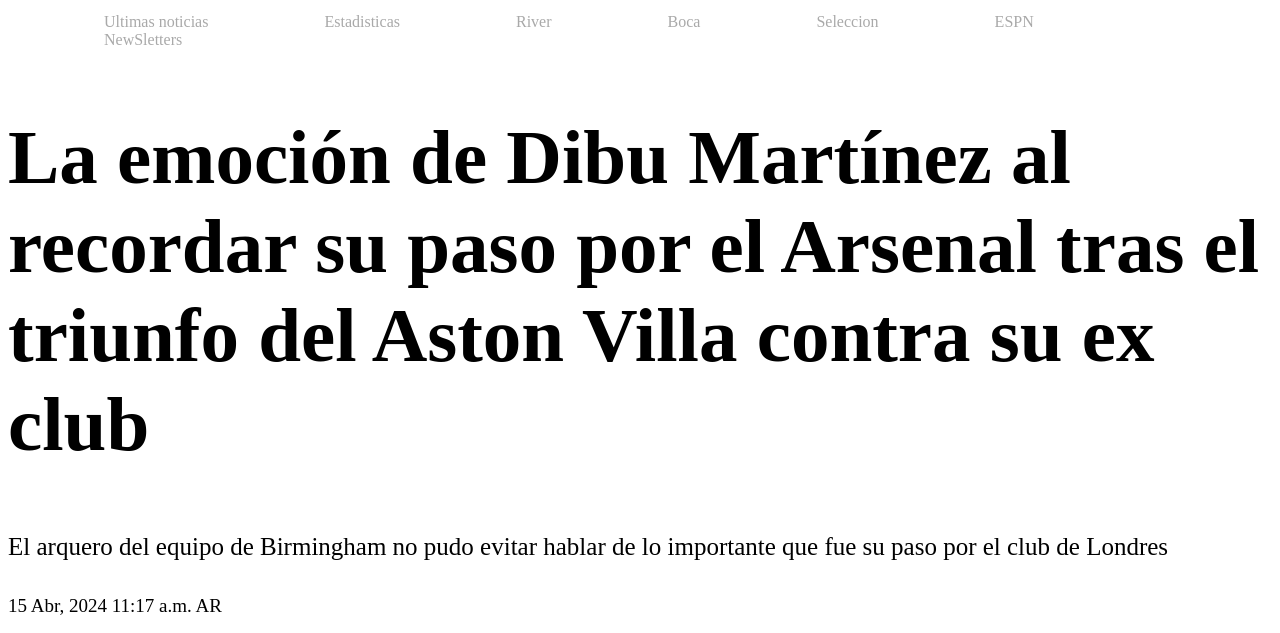
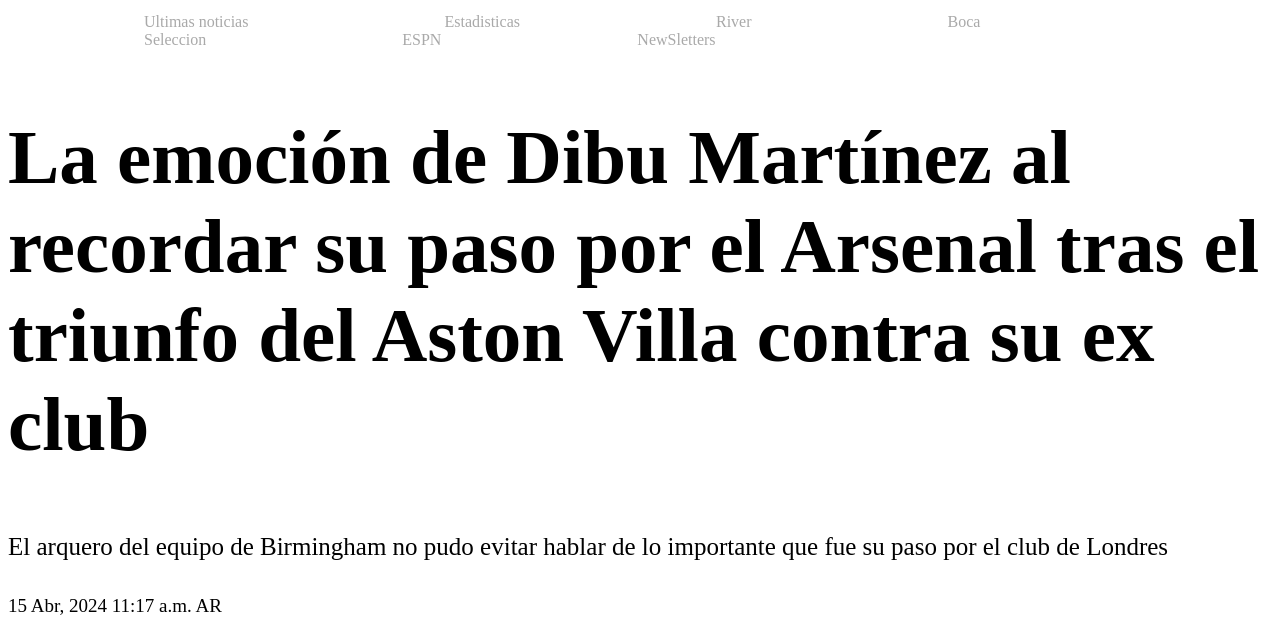
Before and after one commit to gonzaFrade/DESARROLLO-Y-ARQUITECTURAS-WEB, a plain HTML site: page index.html in a window 1280 px wide. Shown: the part 104-737 px from the top of the page. Drawn offline with Linux system fonts and the light colour scheme; grey boxes are pictures that could not be loaded.

Commit message:
Listo para entregar

```diff
--- a/styles.css
+++ b/styles.css
@@ -5,7 +5,7 @@
 
 .Navegacion a{
     width: 100%;
-    padding: 3.5rem;
+    padding: 6rem;
     color: darkgray;
     text-decoration: none;
     font-size: 16px;
```
Also changed, not shown: img/portada.webp (added).
